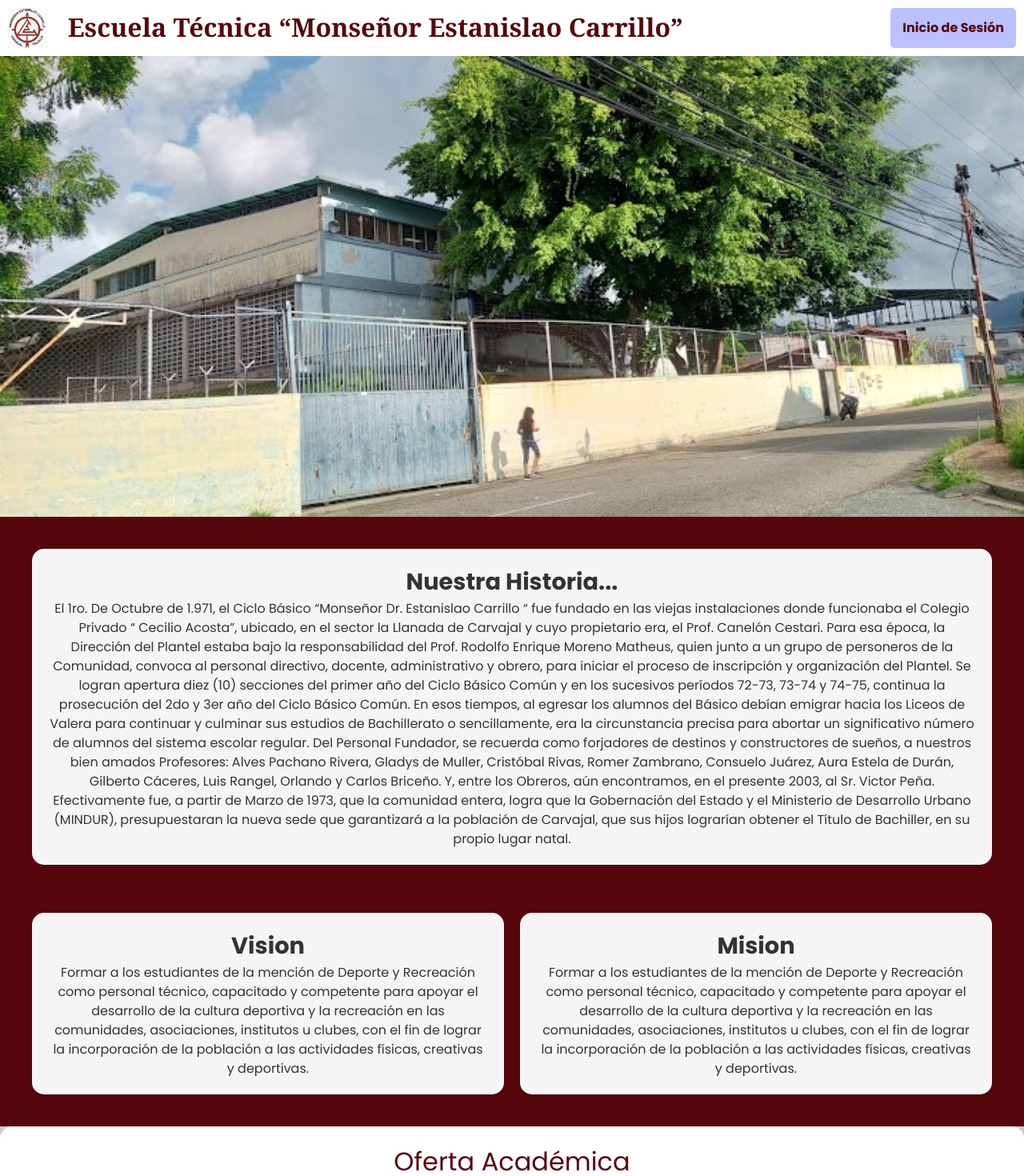
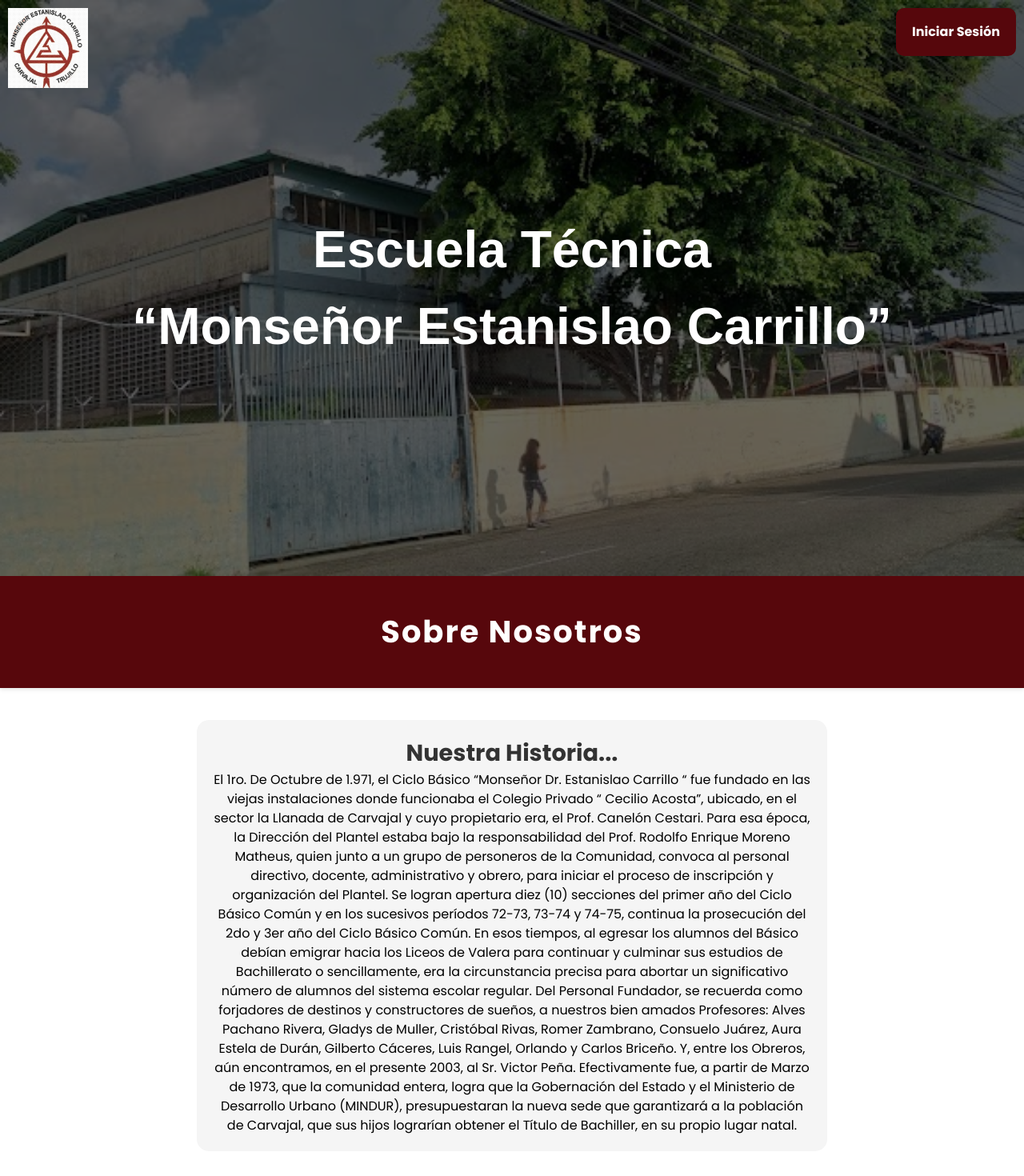
Before and after one commit to JJDAM3712/aplicacion-web-uptt, a React (Vite) app in the folder client/: page / in a window 1280 px wide. Shown: the top 1470 px of the page at 80% size. Built offline with nearby package versions, Linux system fonts and the light colour scheme.

Commit message:
Renombrar el proyecto a "estanislao-carrillo", agregar componentes de barra de título y pie de página, y mejorar estilos de CSS para una mejor presentación.

```diff
--- a/client/package.json
+++ b/client/package.json
@@ -1,5 +1,5 @@
 {
-  "name": "cne_project",
+  "name": "estanislao-carrillo",
   "private": true,
   "version": "0.0.0",
   "type": "module",
@@ -11,6 +11,8 @@
   },
   "dependencies": {
     "axios": "^1.6.8",
+    "cne_project": "file:",
+    "estanislao-carrillo": "file:",
     "flowbite-react": "^0.7.3",
     "localforage": "^1.10.0",
     "match-sorter": "^6.3.4",
--- a/client/src/components/mansion.jsx
+++ b/client/src/components/mansion.jsx
@@ -18,3 +18,23 @@
         </div>
     );
 }
+
+export const DivisionPag = (props) => {
+    return (
+        <div className="titleBar">
+            <h1>{props.texto}</h1>
+        </div>
+    )
+}
+
+export const FooterPag = () => {
+    return (
+        <footer className="content_footer">
+            <div className="text_footer">
+                <p>Todos los derechos reservados</p>
+                <p className="title"> © Copyright</p>
+            </div>
+
+        </footer>
+    )
+}
--- a/client/src/css/principal.css
+++ b/client/src/css/principal.css
@@ -1,23 +1,12 @@
-body {
-    margin: 0;
-    padding: 0;
-    font-family: Arial, sans-serif;
-    background-color: rgba(87, 7, 12);
-  }
-
-  .container {
-    display: flex;
-    flex-direction: column;
-    background-color: rgba(86, 7, 12);
-    width: ;
-
+.container_principal {
+  background-color: #fff;
+  width: 100%;
 }
 
 .background-image {
-    height: 80%;
+  height: 100%;
   object-fit: cover;
   width: 100%;
-    position: relative;
 }
 
 .background-image::before {
@@ -30,49 +19,84 @@
   background-color: rgba(0, 0, 0, 1);
 }
 
-  .header {
+.header_title {
   display: flex;
   justify-content: space-between;
-
   padding: 10px 10px;
-    background-color: rgba(255, 255, 255);
+  overflow: hidden;
+  height: 10vh;
+  position: absolute;
+  width: 100%;
+  height: 100%;
+  top: 0;
+  left: 0;
+  z-index: 2;
 }
-  .header img{
-    height: 50px;
+.header_title img{
+  height: 100px;
   margin-right: 15px;
 }
-
+.header_principal{
+  position: relative;
+  width: 100%;
+  height: 90vh;
+  overflow: hidden;
+  &::after{
+    content: "";
+    position: absolute;
+    width: 100%;
+    height: 100%;
+    top: 0;
+    left: 0;
+    background-color: rgba(0, 0, 0, .6);
+  }
+}
 .login-button {
-    background-color: #bbc0ff;
-    color: rgba(86, 7, 12);;
-    border: none;
-    border-radius: 5px;
+  background-color: rgba(86, 7, 12);
+  color: #fff;
+  border: 5px solid rgba(86, 7, 12);
+  border-radius: 10px;
   padding: 10px 15px;
   cursor: pointer;
   font-weight: bold;
+  height: 60px;
+  &:hover {
+    background-color: transparent;
+    color: #fff;
+    border:5px solid  #fff;
+  }
+}
+.titulo_escu{
+  position: absolute;
+  top: 0;
+  left: 0;
+  right: 0;
+  bottom: 0;
+  z-index: 1;
+  display: flex;
+  justify-content: center;
+  align-items: center;
+  flex-direction: column;
 }
 .titulo-h1 {
-    font-size: 2rem;
-    color: rgba(86, 7, 12);
-    font-family: 'Georgia', sans-serif;
+  font-size: 4rem;
+  text-align: center;
+  color: #fff;
+  font-family: sans-serif;
   font-weight: bold;
-    margin-left: -250px;
+
 }
-  .login-button:hover {
-    background-color: #075650;
-    color: #fff;
-  }
-
-  .main {
+.main_escu {
+  width: 80%;
   display: flex;
   flex-direction: column;
+  justify-content: center;
+  align-items: center;
   flex: 1;
   padding: 20px;
-    gap: 20px;
+  margin: auto;
 }
-
 .section {
-
   border-radius: 10px;
   padding: 20px;
   box-shadow: 0 2px 4px rgba(0, 0, 0, 0.1);
@@ -85,8 +109,9 @@
     background-color: #f5f5f5;
     border-radius: 15px;
     padding: 20px;
-      box-shadow: 2px 2px 10px rgba(0, 0, 0, 0.1);
+    width: 80%;
     text-align: center;
+    margin: 20px auto;
 }
 
 .roundedBox h2 {
--- a/client/src/css/st.css
+++ b/client/src/css/st.css
@@ -1,10 +1,10 @@
-
 .tarjetasDeMension {
 	width: 100%;
 	height: 100%;
 	display: flex;
 	justify-content: center;
 	align-items: center;
+	background-color: #fff;
 }
 
 .tarjeta_mension {
@@ -77,13 +77,21 @@
 	display: block;
 }
 .titleBar {
-	background-color: #fff; /* Color de fondo de la franja */
-	color: rgba(87, 7, 12);
-	padding: 20px 0;
+	background-color: rgba(87, 7, 12); /* Color de fondo de la franja */
 	box-shadow: 0 2px 5px rgba(0, 0, 0, 0.1);
-	font-size: 2rem;
-	font-family: Georgia, 'Times New Roman', Times, serif;
+	font-size: 2.4rem;
+	font-family: sans-serif;
 	width: 100%;
-	border-radius: 15px;
 	text-align: center;
-  }
+	height: 140px;
+	display: flex;
+	align-items: center;
+	justify-content: center;
+	& h1{
+		color: #fff;
+		font-weight: 700;
+		letter-spacing: 2px;
+	}
+}
+
+/* footer de la pagina */
--- a/client/src/pages/Login.jsx
+++ b/client/src/pages/Login.jsx
@@ -8,7 +8,7 @@
 import { ServidorURL } from "../config/config";
 import { useAuth } from "../auth/AuthProvided";
 import { HomePage } from "./principal";
-import { TarjetaMension } from "../components/mansion";
+import { TarjetaMension, DivisionPag, FooterPag } from "../components/mansion";
 import "../css/st.css";
 import Imagenes from "../assets/imagenes";
 
@@ -68,9 +68,7 @@
   return (
     <Container>
       <HomePage />
-      <div className="titleBar">
-        <h1>Oferta Académica</h1>
-     </div>
+      <DivisionPag texto="Menciones" />
      <div className="tarjetasDeMension">
       <TarjetaMension
           estilo="rgb(51, 169, 204)"
@@ -98,7 +96,7 @@
         />
       </div>
 
-
+      <FooterPag />
     </Container>
   );
 }
--- a/client/src/pages/principal.jsx
+++ b/client/src/pages/principal.jsx
@@ -2,31 +2,36 @@
 import logo from "../assets/img/fachada.jpg"
 import "../css/principal.css"
 import logot from "../assets/img/logo.jpg"
+import { DivisionPag } from "../components/mansion";
 
 export function HomePage() {
   return (
-    <div className="container">
-      <header className="header">
+    <div className="container_principal">
+      <header className="header_principal">
+        <div className="header_title">
           <img src={logot} />
-        <h1 className="titulo-h1">Escuela Técnica “Monseñor Estanislao Carrillo”</h1>
-        <button className="login-button">Inicio de Sesión</button>
-      </header>
+
+          <button className="login-button">Iniciar Sesión</button>
+        </div>
         <img
           className="background-image"
           src={logo}
           alt="Fachada del edificio"
         />
-      <main className="main">
-        <section className="section">
-        <div roundedBox className="roundedBox">
+        <div className="titulo_escu">
+          <h1 className="titulo-h1">Escuela Técnica</h1>
+          <h1 className="titulo-h1">“Monseñor Estanislao Carrillo”</h1>
+        </div>
+      </header>
+      <DivisionPag texto="Sobre Nosotros" />
+      <main className="main_escu">
+          <div className="roundedBox">
             <h2>Nuestra Historia...</h2>
             <p>El 1ro. De Octubre de 1.971, el Ciclo Básico “Monseñor Dr. Estanislao Carrillo “ fue fundado en las viejas instalaciones donde funcionaba el Colegio Privado “ Cecilio Acosta”, ubicado, en el sector la Llanada de Carvajal y cuyo propietario era, el Prof. Canelón Cestari. Para esa época, la Dirección del Plantel estaba bajo la responsabilidad del Prof. Rodolfo Enrique Moreno Matheus, quien junto a un grupo de personeros de la Comunidad, convoca al personal directivo, docente, administrativo y obrero, para iniciar el proceso de inscripción y organización del Plantel.
               Se logran apertura diez (10) secciones del primer año del Ciclo Básico Común y en los sucesivos períodos 72-73, 73-74 y 74-75, continua la prosecución del 2do y 3er año del Ciclo Básico Común. En esos tiempos, al egresar los alumnos del Básico debían emigrar hacia los Liceos de Valera para continuar y culminar sus estudios de Bachillerato o sencillamente, era la circunstancia precisa para abortar un significativo número de alumnos del sistema escolar regular.
               Del Personal Fundador, se recuerda como forjadores de destinos y constructores de sueños, a nuestros bien amados Profesores: Alves Pachano Rivera, Gladys de Muller, Cristóbal Rivas, Romer Zambrano, Consuelo Juárez, Aura Estela de Durán, Gilberto Cáceres, Luis Rangel, Orlando y Carlos Briceño. Y, entre los Obreros, aún encontramos, en el presente 2003, al Sr. Victor Peña. Efectivamente fue, a partir de Marzo de 1973, que la comunidad entera, logra que la Gobernación del Estado y el Ministerio de Desarrollo Urbano (MINDUR), presupuestaran la nueva sede que garantizará a la población de Carvajal, que sus hijos lograrían obtener el Título de Bachiller, en su propio lugar natal.
             </p>
           </div>
-        </section>
-        <section className="section">
         <div className="contentWrapper">
           <div className="roundedBox">
             <h2>Vision</h2>
@@ -41,7 +46,6 @@
            </p>
           </div>
         </div>
-        </section>
       </main>
     </div>
   );
```
Also changed, not shown: 1 other file (tests, documents, lock files or other folders). Lines whose indentation alone changed are shown as unchanged.
